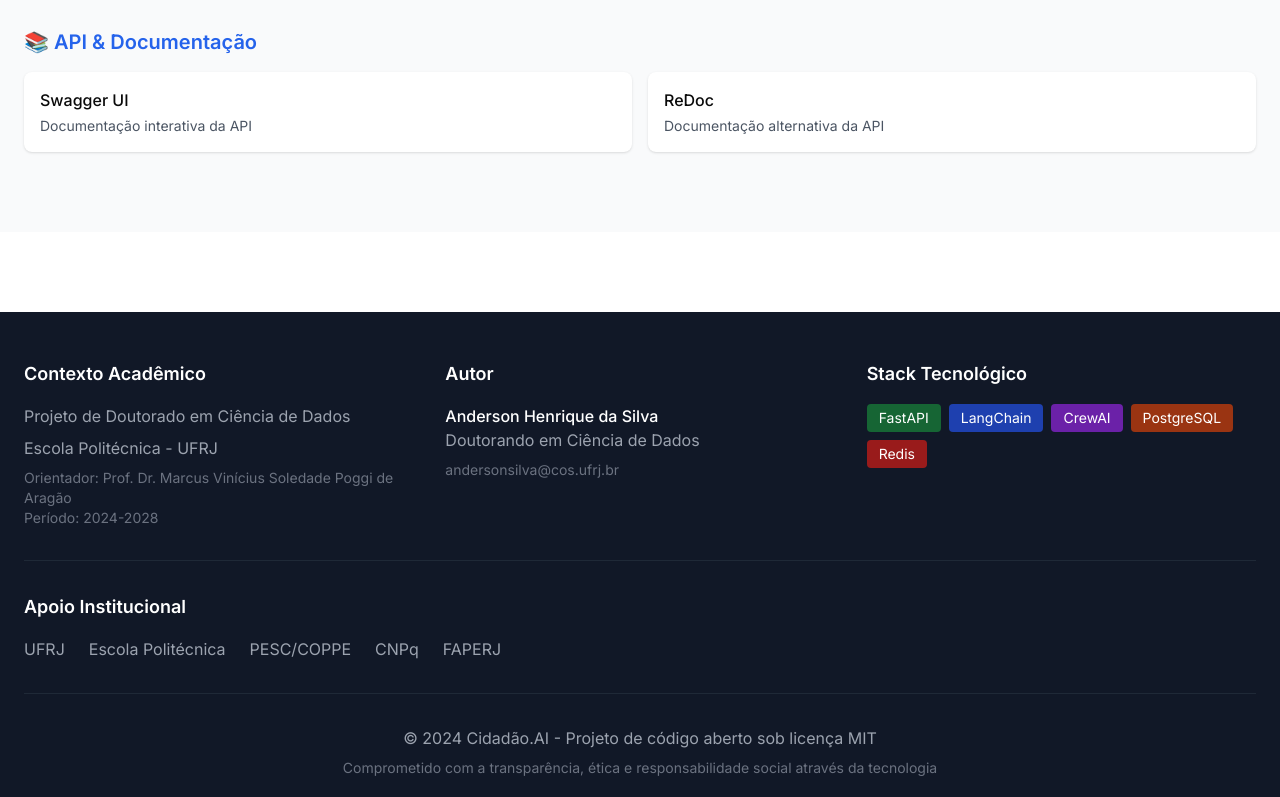
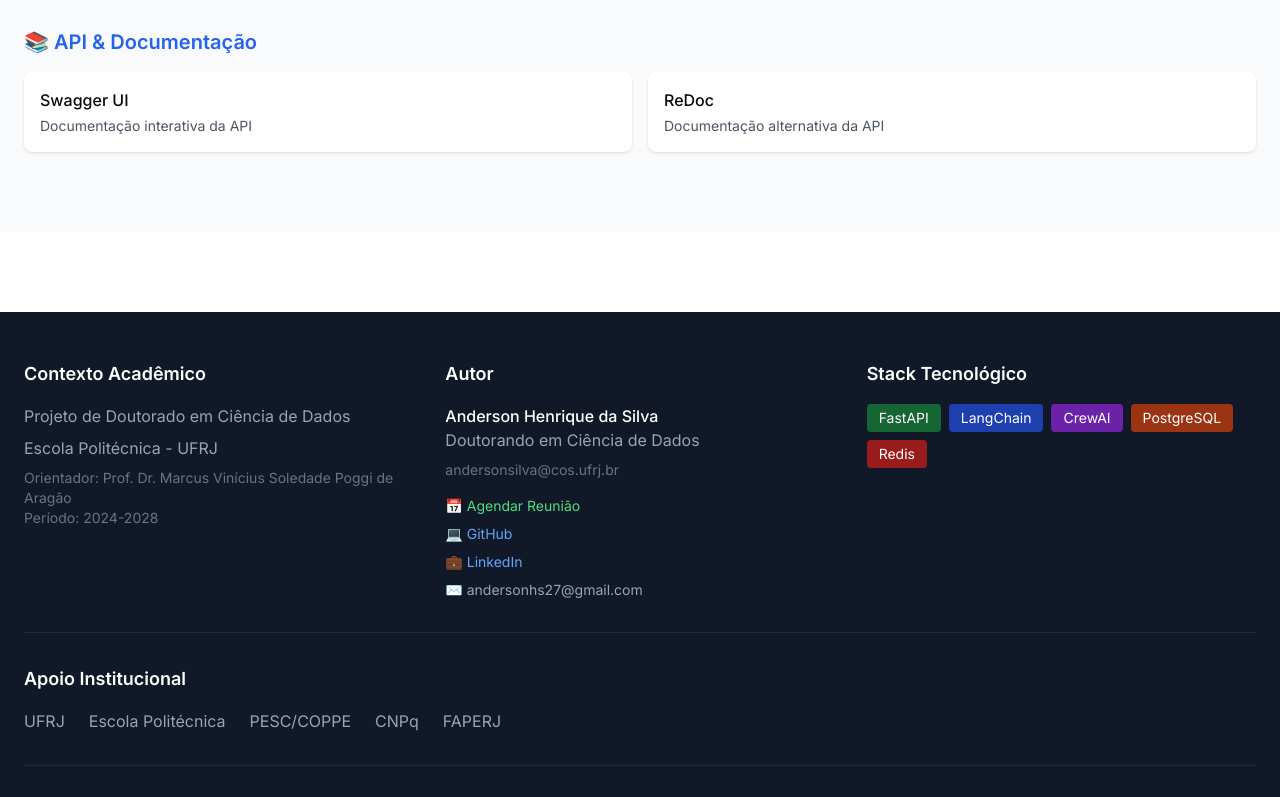
Before and after one commit to anderson-ufrj/cidadao.ai-hub, a Next.js app: page /pt in a window 1280 px wide. Shown: the part 2524-3321 px from the top of the page. Built offline with nearby package versions, Linux system fonts and the light colour scheme.

Commit message:
fix: correct research notes URL and add missing personal links to footer

```diff
--- a/app/pt/page.tsx
+++ b/app/pt/page.tsx
@@ -70,9 +70,9 @@ export default function PTPage() {
           </div>
 
           <div className="text-center mt-8">
-            <button className="px-6 py-3 bg-gradient-to-r from-green-600 to-blue-600 text-white rounded-lg font-medium hover:shadow-lg transition-shadow">
+            <Link href="/pt/agents" className="inline-block px-6 py-3 bg-gradient-to-r from-green-600 to-blue-600 text-white rounded-lg font-medium hover:shadow-lg transition-shadow">
               Entenda nossos agentes de IA
-            </button>
+            </Link>
           </div>
         </div>
       </section>
@@ -123,7 +123,7 @@ export default function PTPage() {
                 <h3 className="font-bold text-lg mb-2">📚 Hub de Documentação</h3>
                 <p className="text-gray-600 dark:text-gray-400">Central oficial de documentação do projeto</p>
               </Link>
-              <Link href="https://github.com/anderson-ufrj/cidadao.ai-backend/blob/main/docs/Sistema_Multi-Agente_Cidadao_AI_Notas_de_Pesquisa_v3.pdf"
+              <Link href="https://cidadao-ai-frontend.vercel.app/Notas-de-Pesquisa.pdf"
                     className="p-6 bg-white dark:bg-gray-800 rounded-lg shadow hover:shadow-lg transition-shadow">
                 <h3 className="font-bold text-lg mb-2">📄 Notas de Pesquisa</h3>
                 <p className="text-gray-600 dark:text-gray-400">Documento técnico detalhado (PDF)</p>
@@ -191,6 +191,24 @@ export default function PTPage() {
               <p className="font-medium">Anderson Henrique da Silva</p>
               <p className="text-gray-400">Doutorando em Ciência de Dados</p>
               <p className="text-sm text-gray-500 mt-2">andersonsilva@cos.ufrj.br</p>
+              <div className="mt-4 flex flex-col gap-2">
+                <Link href="https://andersonhenrique.youcanbook.me/" target="_blank" rel="noopener"
+                      className="text-sm text-green-400 hover:text-green-300">
+                  📅 Agendar Reunião
+                </Link>
+                <Link href="https://github.com/anderson-ufrj" target="_blank" rel="noopener"
+                      className="text-sm text-blue-400 hover:text-blue-300">
+                  💻 GitHub
+                </Link>
+                <Link href="https://www.linkedin.com/in/anderson-h-silva95/" target="_blank" rel="noopener"
+                      className="text-sm text-blue-400 hover:text-blue-300">
+                  💼 LinkedIn
+                </Link>
+                <Link href="mailto:andersonhs27@gmail.com"
+                      className="text-sm text-gray-400 hover:text-gray-300">
+                  ✉️ andersonhs27@gmail.com
+                </Link>
+              </div>
             </div>
 
             {/* Stack Tecnológico */}
```
